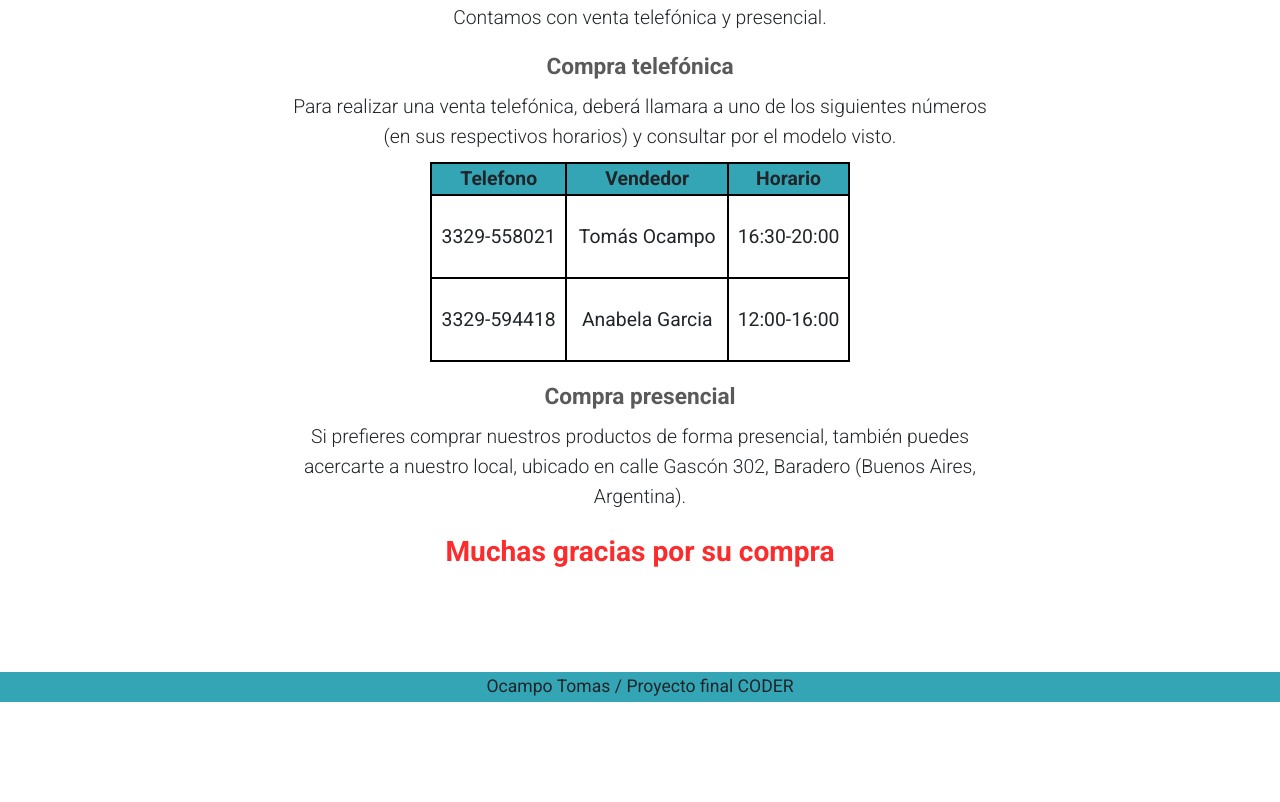
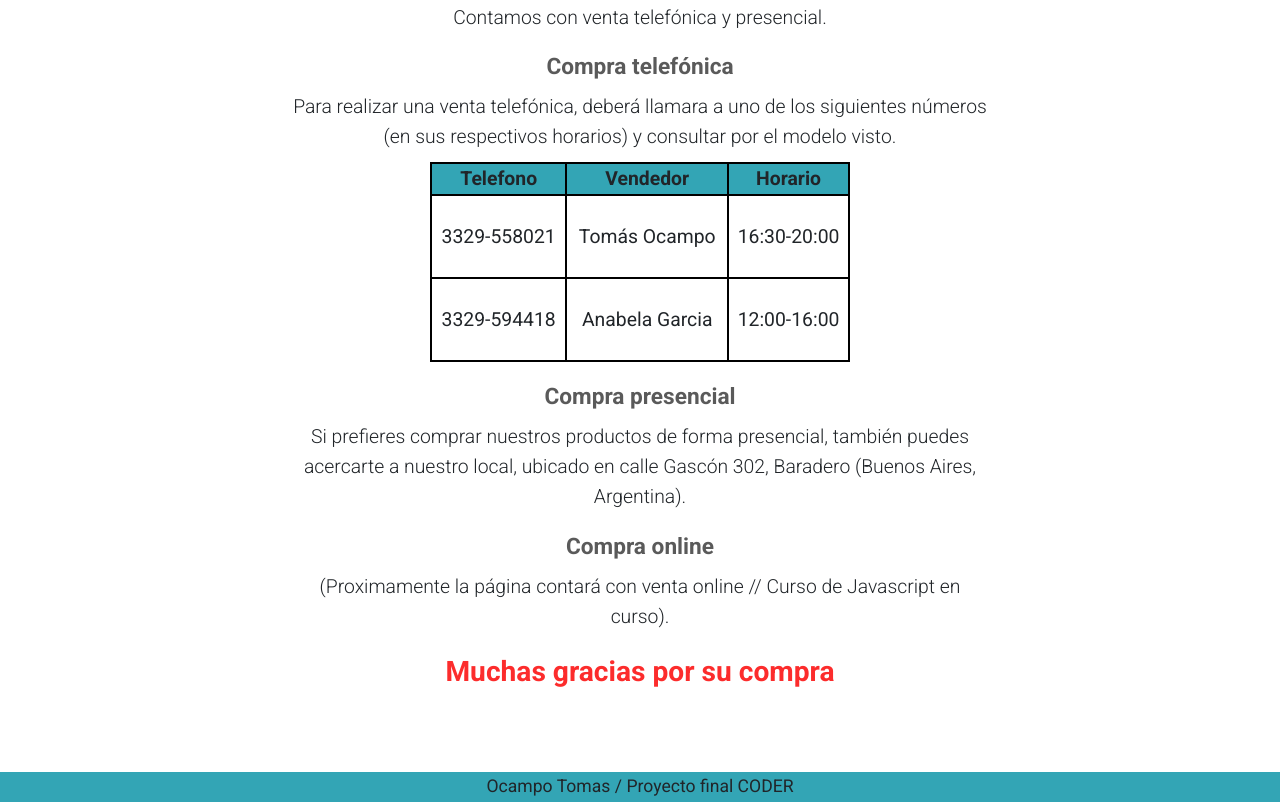
Before and after one commit to ocampott/Proyecto-Desarrollo-Web-CODER, a website: page como-comprar.html in a window 1280 px wide. Shown: the part 347-1149 px from the top of the page. Before the commit the page ends 1049 px from the top, so only its background shows below. Drawn offline with nearby package versions, Linux system fonts and the light colour scheme.

Commit message:
Agregado div de Compra Online

```diff
--- a/como-comprar.html
+++ b/como-comprar.html
@@ -99,9 +99,16 @@
                 <h3 class="containerComoComprar__div--h3">Compra presencial</h3>
                 <p>Si prefieres comprar nuestros productos de forma presencial, también puedes acercarte a nuestro
                     local, ubicado en calle Gascón 302, Baradero (Buenos Aires, Argentina).</p>
+            </div>
+
+            <div class="containerComoComprar__div">
+                <h3 class="containerComoComprar__div--h3">Compra online</h3>
+                <p>(Proximamente la página contará con venta online // Curso de Javascript en curso).</p>
                 <h2>Muchas gracias por su compra</h2>
             </div>
         </div>
+
+
     </main>
 
     <footer class="footer">
--- a/scss/layouts/_mediaqueries.scss
+++ b/scss/layouts/_mediaqueries.scss
@@ -43,7 +43,7 @@
         justify-content: center;
         max-width: 700px;
         margin: auto;
-        margin-bottom: 80px;
+        margin-bottom: 60px;
     }
 
     .containerComoComprar__tabla {
@@ -70,6 +70,6 @@
     }
 
     .containerMiCuenta {
-        margin-bottom: 295px;
+        margin-bottom: 272px;
     }
 }
```
Also changed, not shown: css/style.css.
